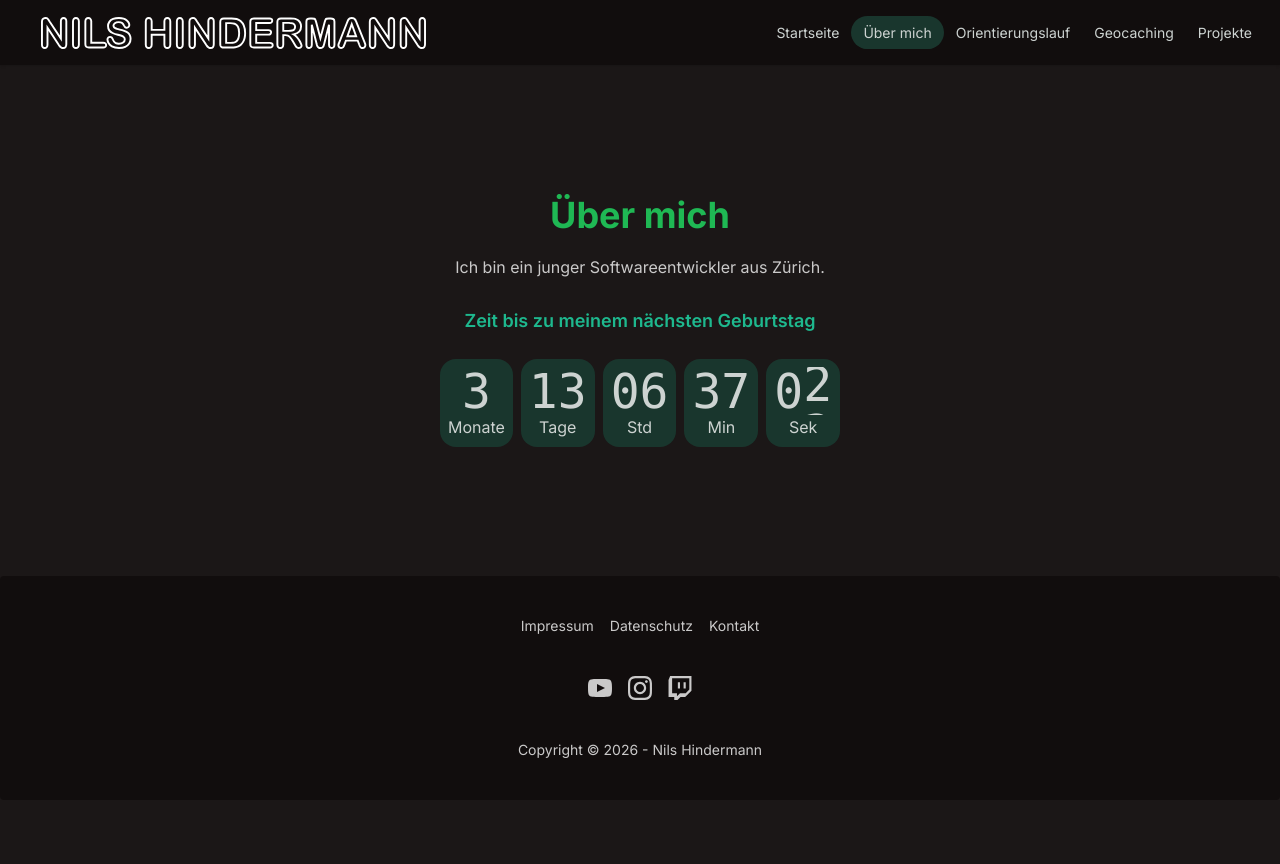
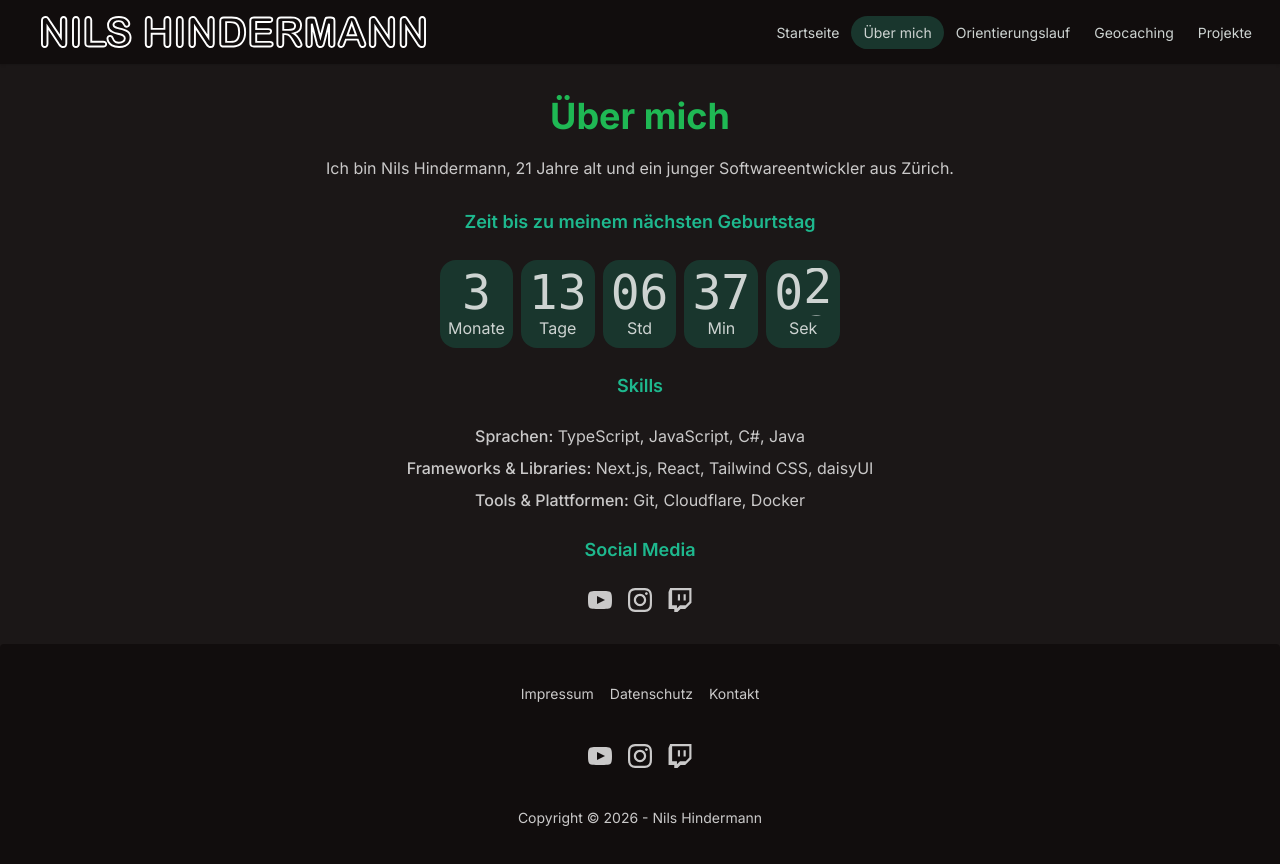
Before and after one commit to nilshindermann/nilsh.ch, a Next.js app: page /about in a window 1280 px wide. Shown: the top 864 px of the page. Before the commit the page ends 800 px from the top, so only its background shows below. Built offline with nearby package versions, Linux system fonts and the light colour scheme.

Commit message:
Update about page

```diff
--- a/app/(default)/about/page.tsx
+++ b/app/(default)/about/page.tsx
@@ -1,7 +1,10 @@
 import Countdown from '@/components/countdown/countdown';
 import { Metadata } from 'next';
 import React, { ReactElement } from 'react';
+import dayjs from 'dayjs';
 import CenterAlignedPage from '@/components/layout/center-aligned-page';
+import SocialMediaLinks from '@/components/SocialMediaLinks';
+import { skillCategories } from '@/data/skills';
 
 export const metadata: Metadata = {
     title: 'Über mich - Nils Hindermann',
@@ -9,13 +12,21 @@ export const metadata: Metadata = {
         'Nils Hindermann ist ein Schweizer Softwareentwickler aus Zürich.',
 };
 
+const birthDate = '2004-07-14';
+
+function getAge(): number {
+    return dayjs().diff(dayjs(birthDate), 'year');
+}
+
 export default function AboutPage(): ReactElement {
     return (
         <CenterAlignedPage>
             <h1>Über mich</h1>
             <p className="mb-1">
-                Ich bin ein junger Softwareentwickler aus Zürich.
+                Ich bin Nils Hindermann, {getAge()} Jahre alt und ein junger
+                Softwareentwickler aus Zürich.
             </p>
+
             <h2 className="py-1 text-lg font-semibold">
                 Zeit bis zu meinem nächsten Geburtstag
             </h2>
@@ -27,6 +38,19 @@ export default function AboutPage(): ReactElement {
                     duration: 'P1D',
                 }}
             />
+
+            <h2 className="py-1 text-lg font-semibold">Skills</h2>
+            <div className="flex flex-col gap-2">
+                {skillCategories.map(({ category, skills }) => (
+                    <div key={category}>
+                        <span className="font-medium">{category}:</span>{' '}
+                        {skills.join(', ')}
+                    </div>
+                ))}
+            </div>
+
+            <h2 className="py-1 text-lg font-semibold">Social Media</h2>
+            <SocialMediaLinks />
         </CenterAlignedPage>
     );
 }
--- /dev/null
+++ b/data/skills.ts
@@ -0,0 +1,19 @@
+export interface SkillCategory {
+    category: string;
+    skills: Array<string>;
+}
+
+export const skillCategories: Array<SkillCategory> = [
+    {
+        category: 'Sprachen',
+        skills: ['TypeScript', 'JavaScript', 'C#', 'Java'],
+    },
+    {
+        category: 'Frameworks & Libraries',
+        skills: ['Next.js', 'React', 'Tailwind CSS', 'daisyUI'],
+    },
+    {
+        category: 'Tools & Plattformen',
+        skills: ['Git', 'Cloudflare', 'Docker'],
+    },
+];
```
